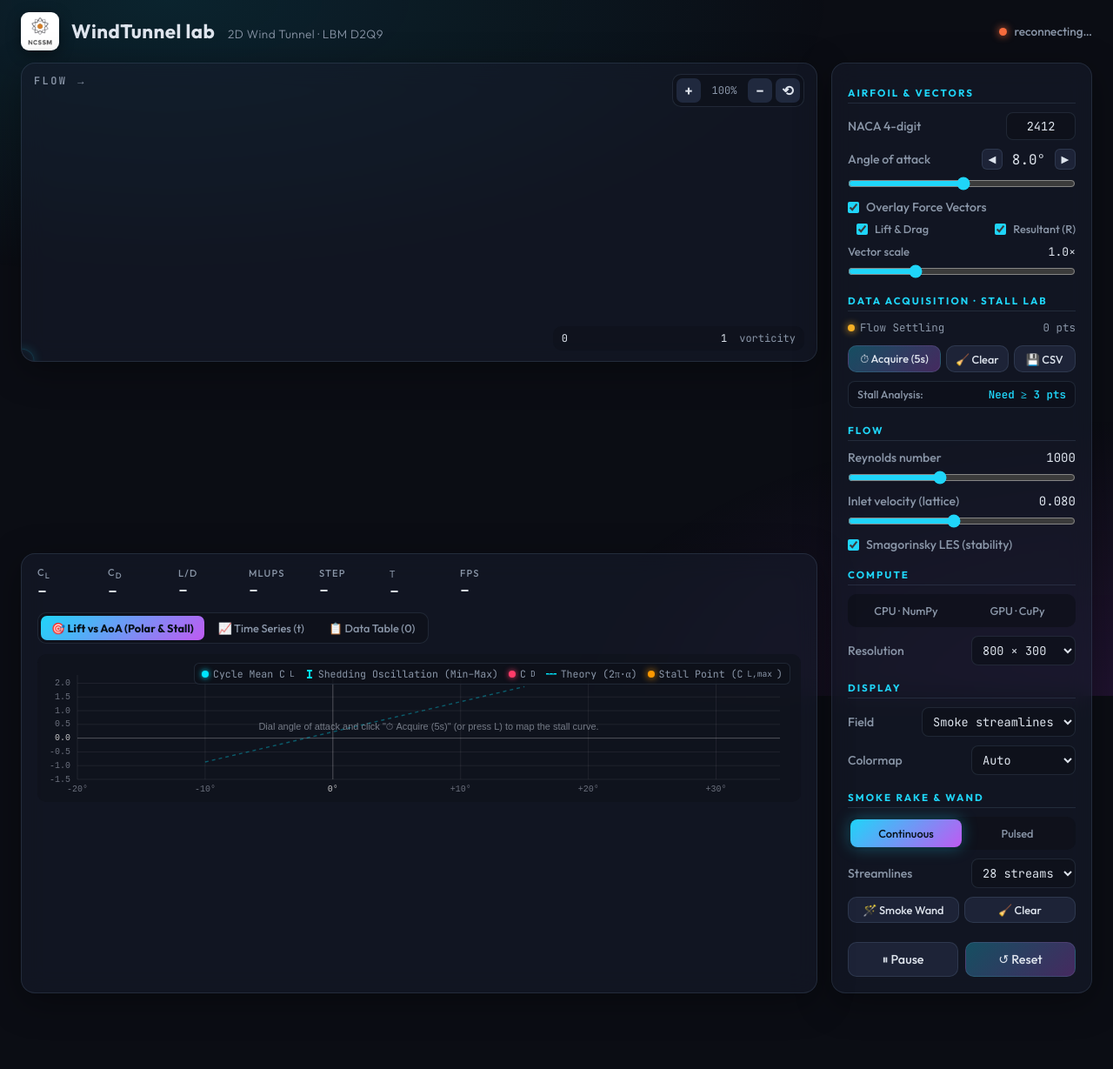
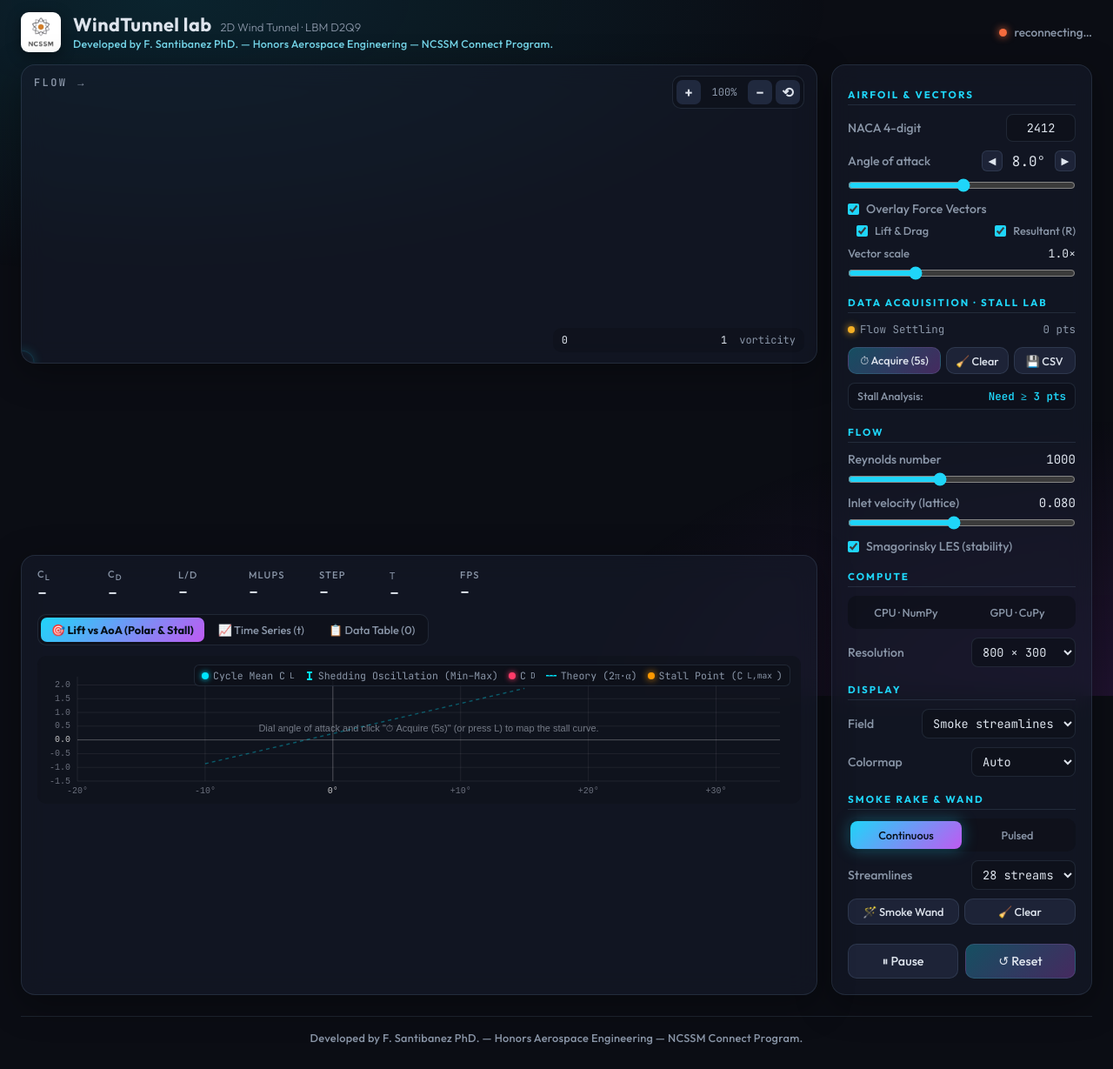
Before and after one commit to fsantibanezc/WindTunnel, a plain HTML site: page frontend/index.html in a window 1280 px wide. Shown: the whole page at 87% size. Before the commit the page ends 1166 px from the top, so only its background shows below. Drawn offline with Linux system fonts and the light colour scheme; files that its build step writes are made by us from their sources; files whose address does not match are found by name.

Commit message:
feat(branding): add developer and course attribution to UI, notebook, documentation, and README

```diff
--- a/frontend/index.html
+++ b/frontend/index.html
@@ -14,7 +14,13 @@
   <header class="topbar">
     <div class="brand-group">
       <img src="/static/ncssm_logo.jpg" alt="NCSSM Logo" class="brand-logo" />
-      <h1>WindTunnel lab <small>2D Wind Tunnel · LBM D2Q9</small></h1>
+      <div class="brand-text">
+        <div class="brand-heading">
+          <h1>WindTunnel lab</h1>
+          <span class="sub-heading">2D Wind Tunnel · LBM D2Q9</span>
+        </div>
+        <div class="author-tagline">Developed by F. Santibanez PhD. — Honors Aerospace Engineering — NCSSM Connect Program.</div>
+      </div>
     </div>
     <div class="conn" id="conn-status"><span class="dot"></span><span id="conn-text">connecting…</span></div>
   </header>
@@ -220,6 +226,9 @@
       </div>
     </section>
   </main>
+  <footer class="app-footer">
+    <span>Developed by F. Santibanez PhD. — Honors Aerospace Engineering — NCSSM Connect Program.</span>
+  </footer>
   <script src="/static/main.js"></script>
 </body>
 </html>
--- a/frontend/style.css
+++ b/frontend/style.css
@@ -25,16 +25,26 @@ body {
 .topbar { display: flex; justify-content: space-between; align-items: center; padding: 14px 24px; }
 .brand-group { display: flex; align-items: center; gap: 14px; }
 .brand-logo {
-  height: 44px; width: 44px; object-fit: contain;
+  height: 46px; width: 46px; object-fit: contain;
   background: #ffffff; border-radius: 9px; padding: 2px;
   box-shadow: 0 4px 16px hsla(0 0% 0% / .4); border: 1px solid hsla(0 0% 100% / .2);
   transition: transform 0.2s ease, box-shadow 0.2s ease;
+  flex-shrink: 0;
 }
 .brand-logo:hover { transform: scale(1.05); box-shadow: 0 6px 20px hsla(190 95% 55% / .3); }
-h1 { font-weight: 700; font-size: 1.4rem; letter-spacing: .02em; }
-h1 small { font-weight: 300; color: var(--muted); font-size: .85rem; margin-left: 10px; }
+.brand-text { display: flex; flex-direction: column; gap: 2px; }
+.brand-heading { display: flex; align-items: baseline; gap: 10px; flex-wrap: wrap; }
+h1 { font-weight: 700; font-size: 1.35rem; letter-spacing: .02em; line-height: 1.2; }
+.sub-heading { font-weight: 300; color: var(--muted); font-size: .82rem; }
+.author-tagline {
+  font-size: 0.78rem;
+  color: hsl(190 85% 72%);
+  letter-spacing: 0.02em;
+  font-weight: 500;
+  opacity: 0.95;
+}
 .logo { background: linear-gradient(135deg, var(--accent), var(--accent2)); -webkit-background-clip: text; color: transparent; }
-.conn { display: flex; gap: 8px; align-items: center; font-size: .85rem; color: var(--muted); }
+.conn { display: flex; gap: 8px; align-items: center; font-size: .85rem; color: var(--muted); flex-shrink: 0; }
 .dot { width: 9px; height: 9px; border-radius: 50%; background: var(--warn); box-shadow: 0 0 10px var(--warn); }
 .conn.on .dot { background: hsl(140 80% 55%); box-shadow: 0 0 10px hsl(140 80% 55%); animation: pulse 2s infinite; }
 @keyframes pulse { 50% { opacity: .4; } }
@@ -258,8 +268,19 @@ input[type=text]:focus, select:focus { border-color: var(--accent); }
 .regime-separated { background: hsla(15 90% 60% / .25); color: hsl(15 95% 65%); }
 .empty-row td { text-align: center; color: var(--muted); padding: 30px !important; }
 
+.app-footer {
+  text-align: center;
+  padding: 16px 24px 28px;
+  font-size: 0.8rem;
+  color: var(--muted);
+  letter-spacing: 0.02em;
+  border-top: 1px solid var(--border);
+  margin: 0 24px;
+}
+
 @media (max-width: 900px) {
   .layout { grid-template-columns: 1fr; }
   .panel { grid-row: auto; }
   .stats-header { flex-direction: column; align-items: flex-start; }
+  .app-footer { margin: 0 12px; }
 }
```
Also changed, not shown: 3 other files.
